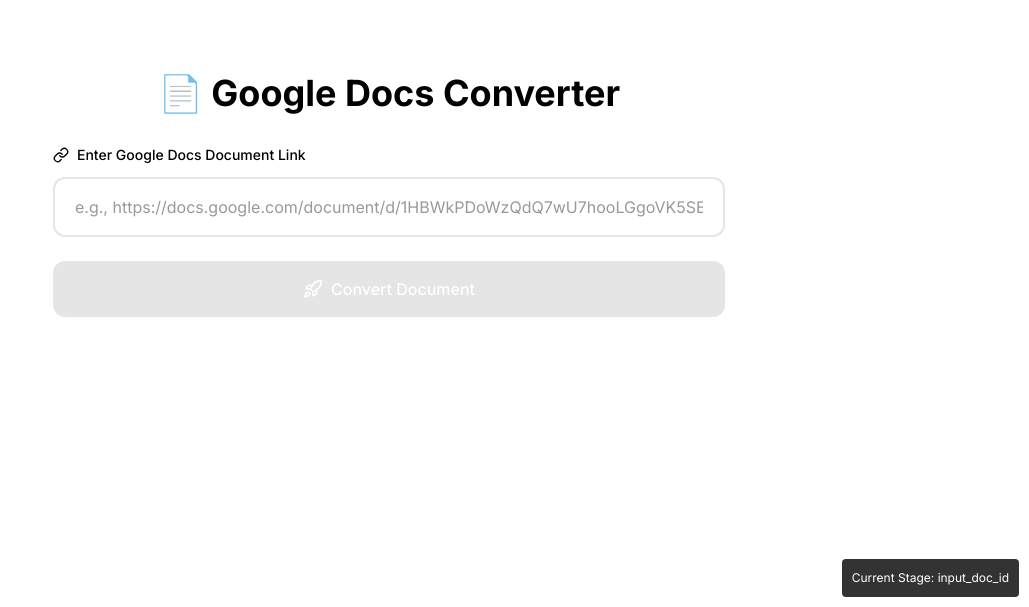
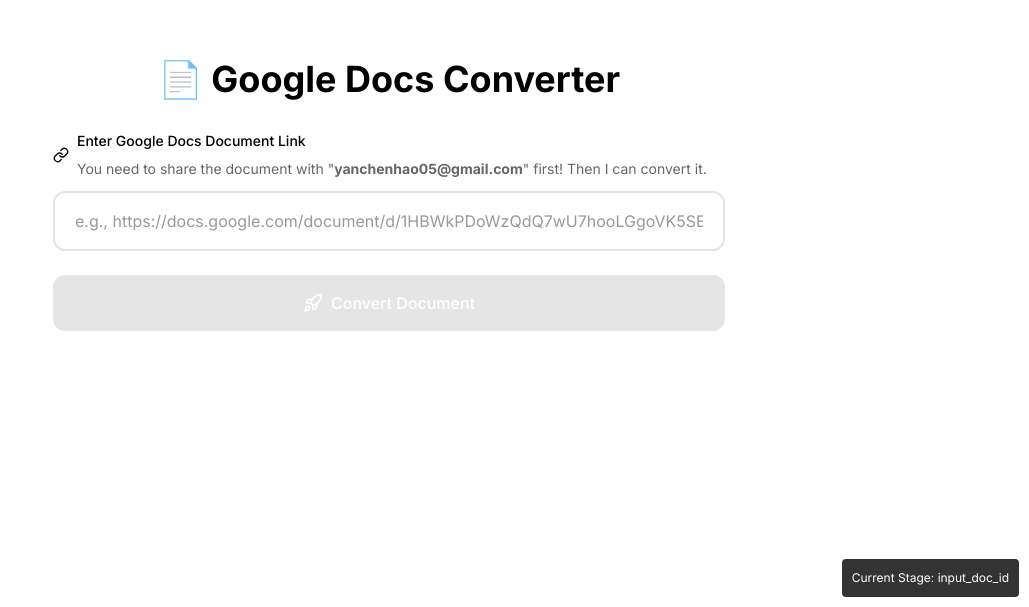
Before and after one commit to yanchenhao57/gdocs-blog-publisher, a Next.js app in the folder frontend/: page / in a window 1280 px wide. Shown: the part 193-800 px from the top of the page, without its empty margins (251-1280 px from the left). Built offline with nearby package versions, Linux system fonts and the light colour scheme; no server answers.

Commit message:
fix: :bug: 先去掉转换中的提示

```diff
--- a/frontend/src/app/page.tsx
+++ b/frontend/src/app/page.tsx
@@ -81,7 +81,7 @@
       }}
     >
       {/* Socket监听器 - 监听当前文档的转换事件（集成Zustand状态管理） */}
-      <ConversionMonitorWithStore docId={currentDocId} />
+      {/* <ConversionMonitorWithStore docId={currentDocId} /> */}
 
       {/* 根据工作流状态渲染对应的UI组件 */}
       {renderCurrentStage()}
--- a/frontend/src/components/DocInput.tsx
+++ b/frontend/src/components/DocInput.tsx
@@ -166,7 +166,26 @@
             }}
           >
             <Link size={16} />
-            Enter Google Docs Document Link
+            <div
+              style={{
+                display: "flex",
+                flexDirection: "column",
+                gap: "0.5rem",
+              }}
+            >
+              <span>Enter Google Docs Document Link</span>{" "}
+              <span
+                style={{
+                  fontSize: "0.875rem",
+                  fontWeight: "400",
+                  color: "#666666",
+                }}
+              >
+                You need to share the document with "
+                <strong>yanchenhao05@gmail.com</strong>" first! Then I can
+                convert it.
+              </span>
+            </div>
           </label>
           <input
             id="doc-link"
```
